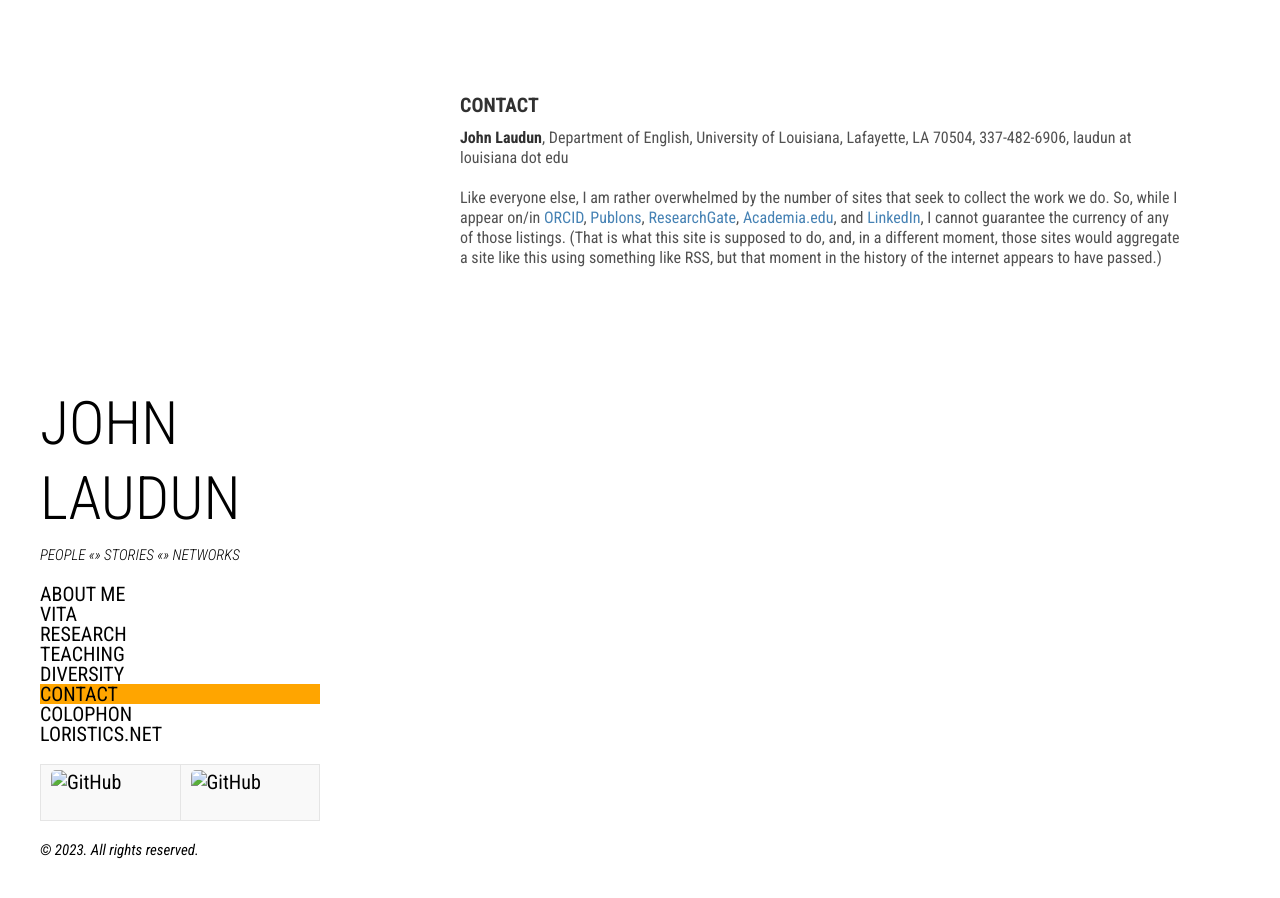
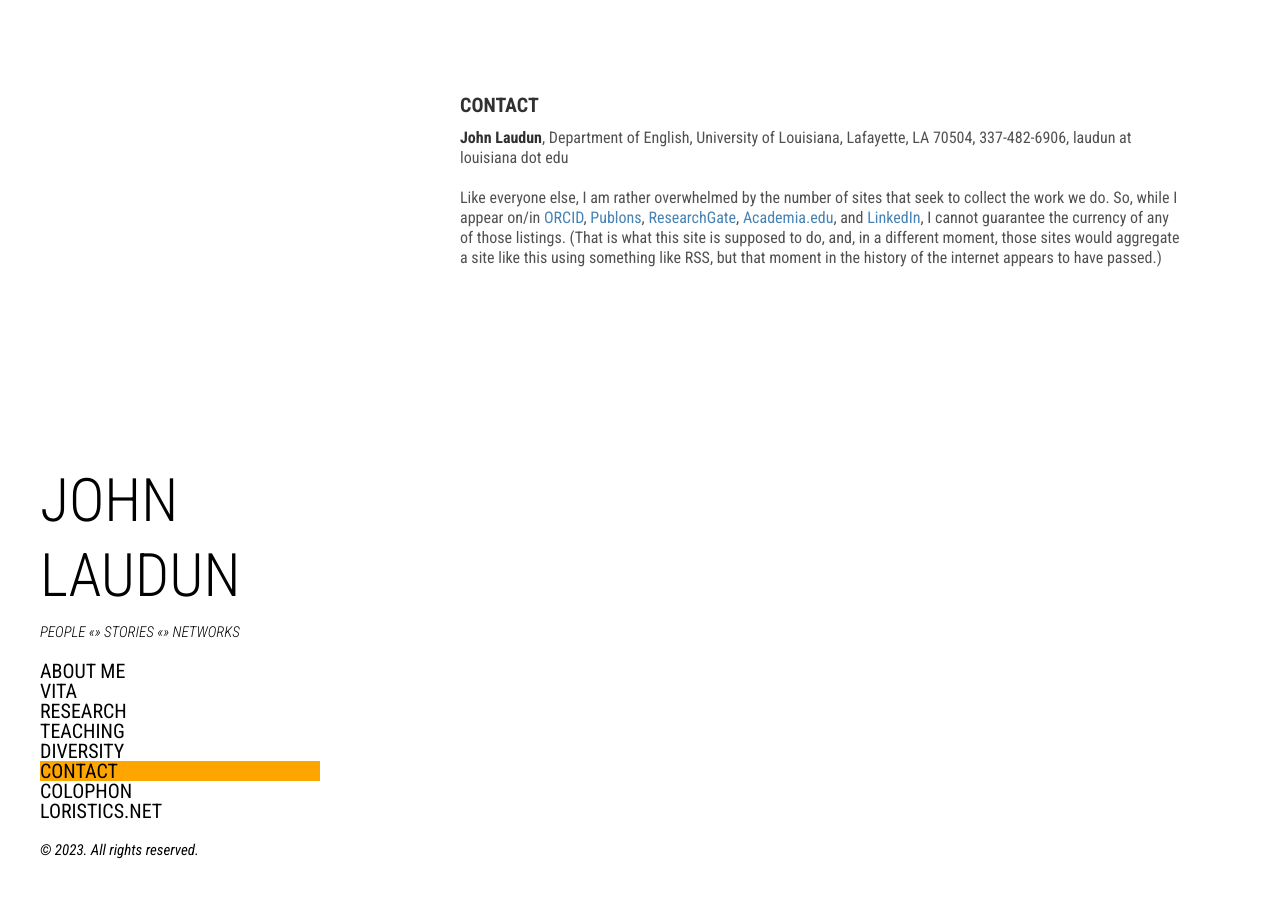
Before and after one commit to johnlaudun/blog, a Jekyll site: the page built from contact.md, in a window 1280 px wide. Built offline with Jekyll 4.4.1, drawn with Linux system fonts in a browser that asks for light colours.

Commit message:
Commenting out platform icons for now.

```diff
--- a/_includes/sidebar.html
+++ b/_includes/sidebar.html
@@ -27,13 +27,13 @@
       <a class="sidebar-nav-item" href="https://loristics.net">Loristics.net</a>
     </nav>
 
-    <table>
+    <!-- <table>
       <tr>
         <td><a href="https://github.com/johnlaudun"><img src="github.png" alt="GitHub" /></a></td>
         <td><a href="https://twitter.com/johnlaudun"><img src="twitter.png" alt="GitHub" /></a></td>
       </tr>
     </table>
-
+     -->
     <p>&copy; {{ site.time | date: '%Y' }}. All rights reserved.</p>
   </div>
 </div>
```
